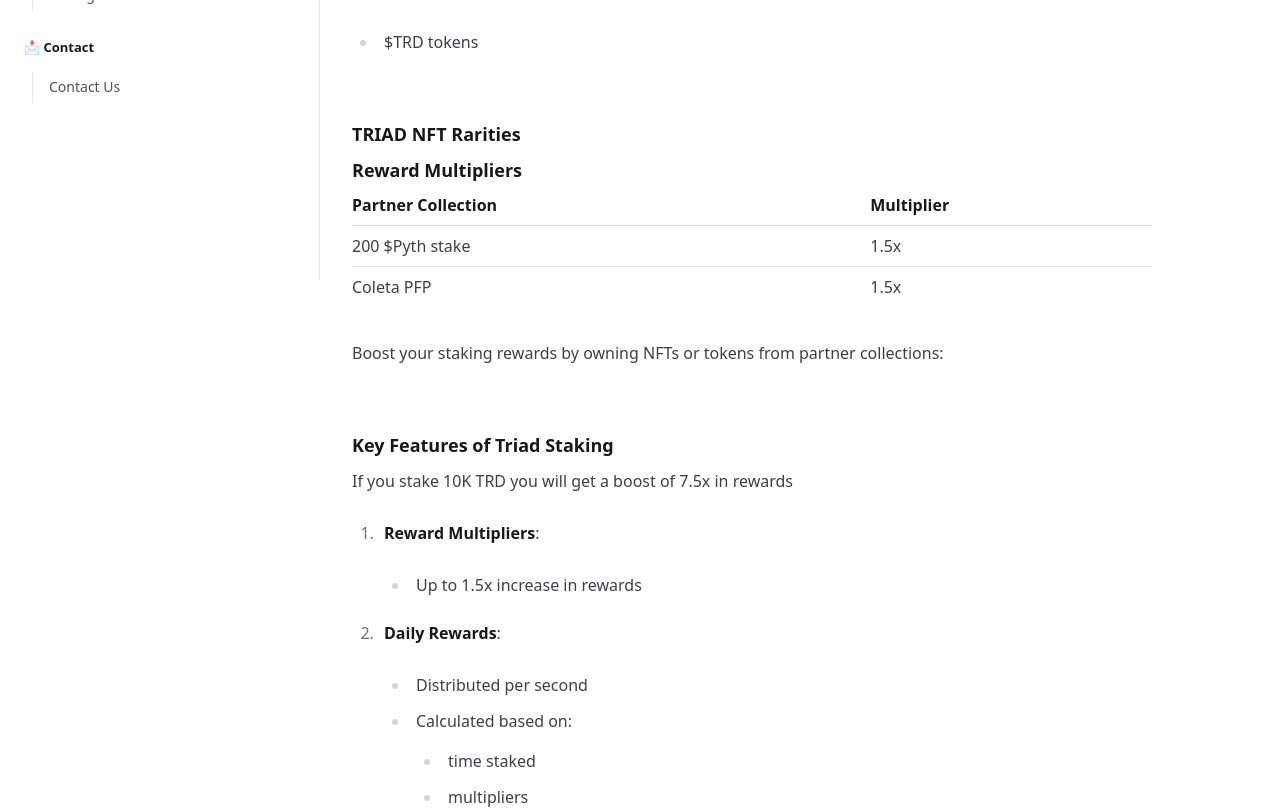
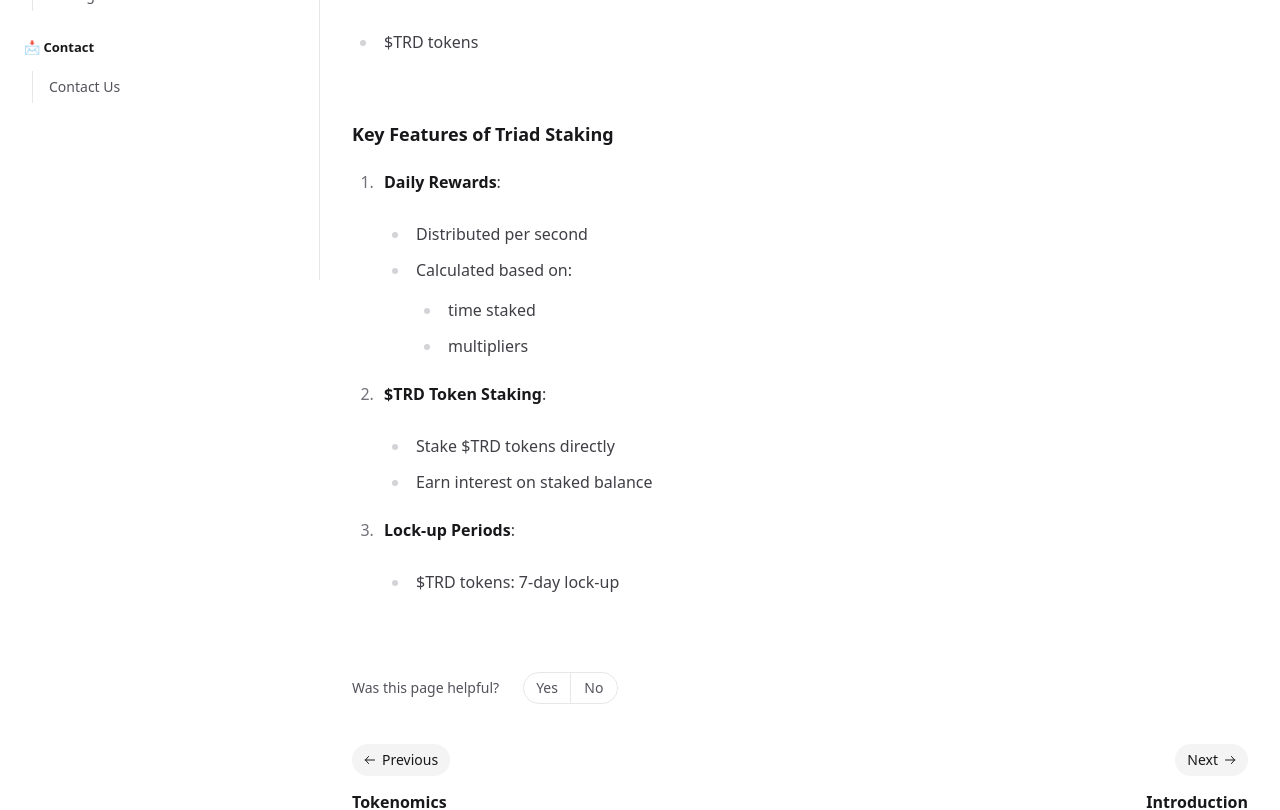
Before and after one commit to triadxyz/docs, a Next.js app: page /stake in a window 1280 px wide. Shown: the part 520-1330 px from the top of the page. Built offline with nearby package versions, Linux system fonts and the light colour scheme.

Commit message:
update stake

```diff
--- a/src/pages/stake.mdx
+++ b/src/pages/stake.mdx
@@ -17,36 +17,19 @@ To participate, you must own at least one of the following:
 
 - $TRD tokens
 
-## TRIAD NFT Rarities
-
-## Reward Multipliers
-
-| Partner Collection | Multiplier |
-| ------------------ | ---------- |
-| 200 $Pyth stake    | 1.5x       |
-| Coleta PFP         | 1.5x       |
-
-Boost your staking rewards by owning NFTs or tokens from partner collections:
-
 ## Key Features of Triad Staking
 
-If you stake 10K TRD you will get a boost of 7.5x in rewards
-
-1. **Reward Multipliers**:
-
-   - Up to 1.5x increase in rewards
-
-3. **Daily Rewards**:
+1. **Daily Rewards**:
 
    - Distributed per second
    - Calculated based on:
      - time staked
      - multipliers
 
-4. **$TRD Token Staking**:
+2. **$TRD Token Staking**:
 
    - Stake $TRD tokens directly
    - Earn interest on staked balance
 
-5. **Lock-up Periods**:
+3. **Lock-up Periods**:
    - $TRD tokens: 7-day lock-up
```
